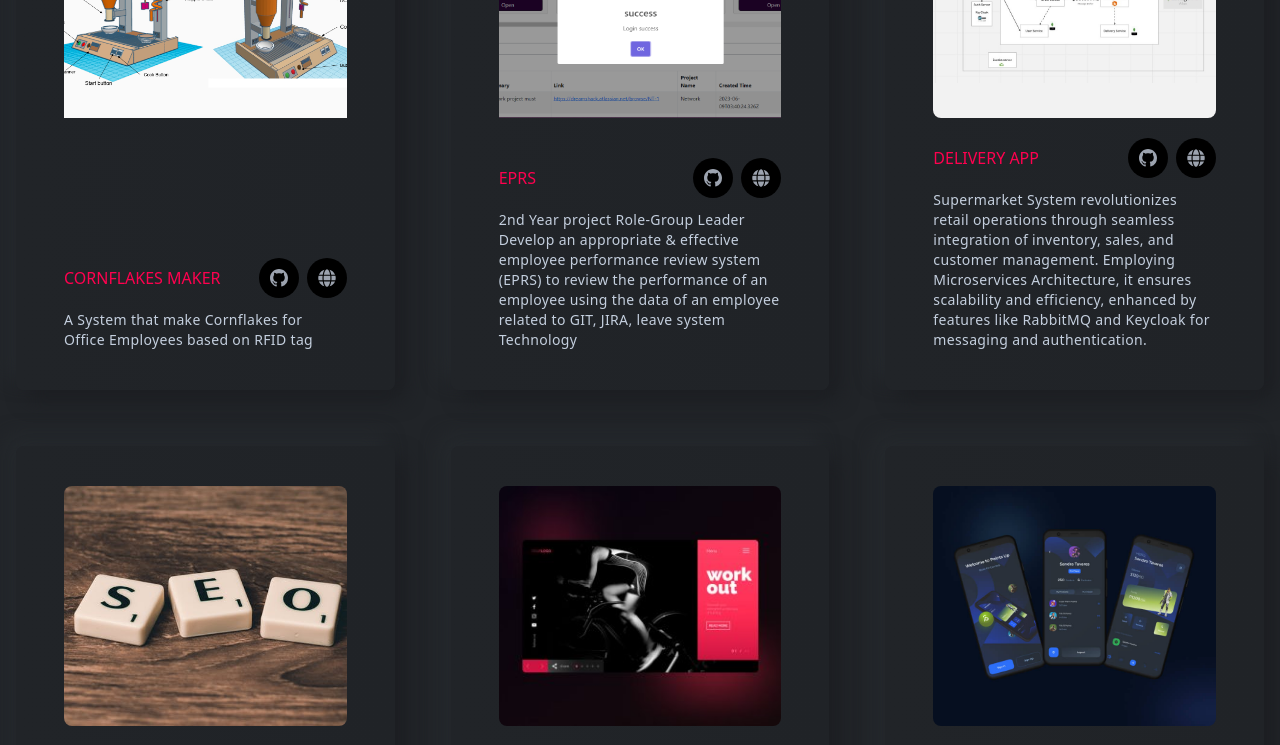
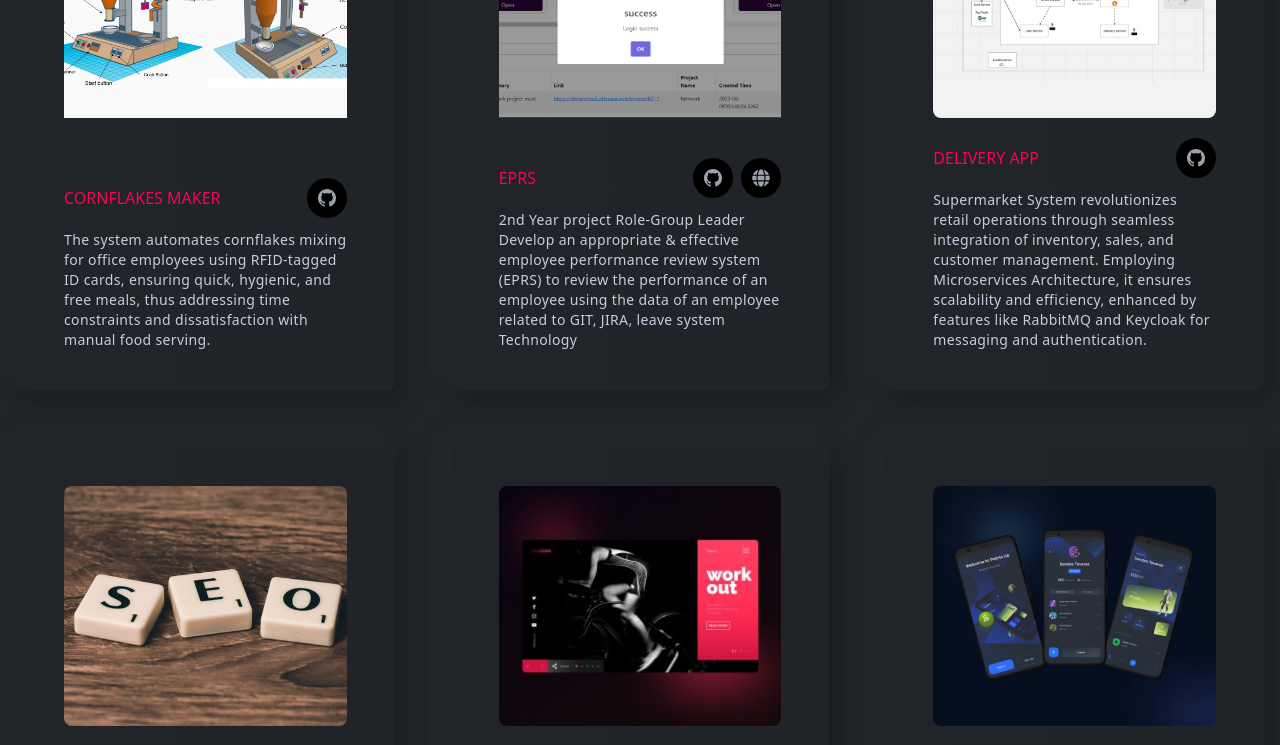
Before and after one commit to matheshyogeswaran/mathesh-react, a React (Create React App) app: page / in a window 1280 px wide. Shown: the part 2100-2845 px from the top of the page. Built offline with nearby package versions, Linux system fonts and the light colour scheme.

Commit message:
project , render links

```diff
--- a/src/components/projects/Projects.js
+++ b/src/components/projects/Projects.js
@@ -1,6 +1,6 @@
 import React from 'react'
 import Title from '../layouts/Title'
-import { projectOne, projectTwo, projectThree,HardwareProject,eprs ,delivery } from "../../assets/index";
+import { projectOne, projectTwo, projectThree, HardwareProject, eprs, delivery } from "../../assets/index";
 import ProjectsCard from './ProjectsCard';
 
 const Projects = () => {
@@ -18,18 +18,23 @@ const Projects = () => {
       <div className="grid grid-cols-1 md:grid-cols-2 xl:grid-cols-3 gap-6 xl:gap-14">
         <ProjectsCard
           title="Cornflakes Maker"
-          des="A System that make Cornflakes for Office Employees based on RFID tag"
+          des="The system automates cornflakes mixing for office employees using RFID-tagged ID cards, ensuring quick, hygienic, and free meals, thus addressing time constraints and dissatisfaction with manual food serving."
           src={HardwareProject}
+          githubLink="https://github.com/matheshyogeswaran/Hardware-project-L1.git"
+        // websiteLink="https://cornflakesmaker.com"
         />
         <ProjectsCard
           title="EPRS"
           des="2nd Year project Role-Group Leader Develop an appropriate & effective employee performance review system (EPRS) to review the performance of an employee using the data of an employee related to GIT, JIRA, leave system Technology"
           src={eprs}
+          githubLink="https://github.com/orgs/infinitix36/repositories"
+          websiteLink="https://eprs-frontend.onrender.com/"
         />
         <ProjectsCard
           title="Delivery App "
           des="Supermarket System revolutionizes retail operations through seamless integration of inventory, sales, and customer management. Employing Microservices Architecture, it ensures scalability and efficiency, enhanced by features like RabbitMQ and Keycloak for messaging and authentication."
           src={delivery}
+          githubLink="https://github.com/matheshyogeswaran/NetroShop"
         />
         <ProjectsCard
           title="SOCIAL MEDIA CLONE"
--- a/src/components/projects/ProjectsCard.js
+++ b/src/components/projects/ProjectsCard.js
@@ -1,30 +1,38 @@
-import React from 'react'
+import React from 'react';
 import { BsGithub } from "react-icons/bs";
 import { FaGlobe } from "react-icons/fa";
 
-const ProjectsCard = ({ title, des, src }) => {
+const ProjectsCard = ({ title, des, src, githubLink, websiteLink }) => {
   return (
     <div className="w-full p-4 xl:px-12 h-auto xl:py-10 rounded-lg shadow-shadowOne flex flex-col bg-gradient-to-r from-bodyColor to-[#202327] group hover:bg-gradient-to-b hover:from-gray-900 hover:gray-900 transition-colors duration-1000">
       <div className="w-full h-[80%] overflow-hidden rounded-lg">
         <img
           className="w-full h-60 object-cover group-hover:scale-110 duration-300 cursor-pointer"
           src={src}
-          alt="src"
+          alt={title}
         />
       </div>
-      <div className="w-full mt-5 flex flex-col  gap-6">
+      <div className="w-full mt-5 flex flex-col gap-6">
         <div>
           <div className="flex items-center justify-between">
             <h3 className="text-base uppercase text-designColor font-normal">
               {title}
             </h3>
             <div className="flex gap-2">
+              {githubLink && (
+                <a href={githubLink} target="_blank" rel="noopener noreferrer">
                   <span className="text-lg w-10 h-10 rounded-full bg-black inline-flex justify-center items-center text-gray-400 hover:text-designColor duration-300 cursor-pointer">
                     <BsGithub />
                   </span>
+                </a>
+              )}
+              {websiteLink && (
+                <a href={websiteLink} target="_blank" rel="noopener noreferrer">
                   <span className="text-lg w-10 h-10 rounded-full bg-black inline-flex justify-center items-center text-gray-400 hover:text-designColor duration-300 cursor-pointer">
                     <FaGlobe />
                   </span>
+                </a>
+              )}
             </div>
           </div>
           <p className="text-sm tracking-wide mt-3 hover:text-gray-100 duration-300">
@@ -36,4 +44,4 @@ const ProjectsCard = ({ title, des, src }) => {
   );
 }
 
-export default ProjectsCard
+export default ProjectsCard;
```
Lines whose indentation alone changed are shown as unchanged.
